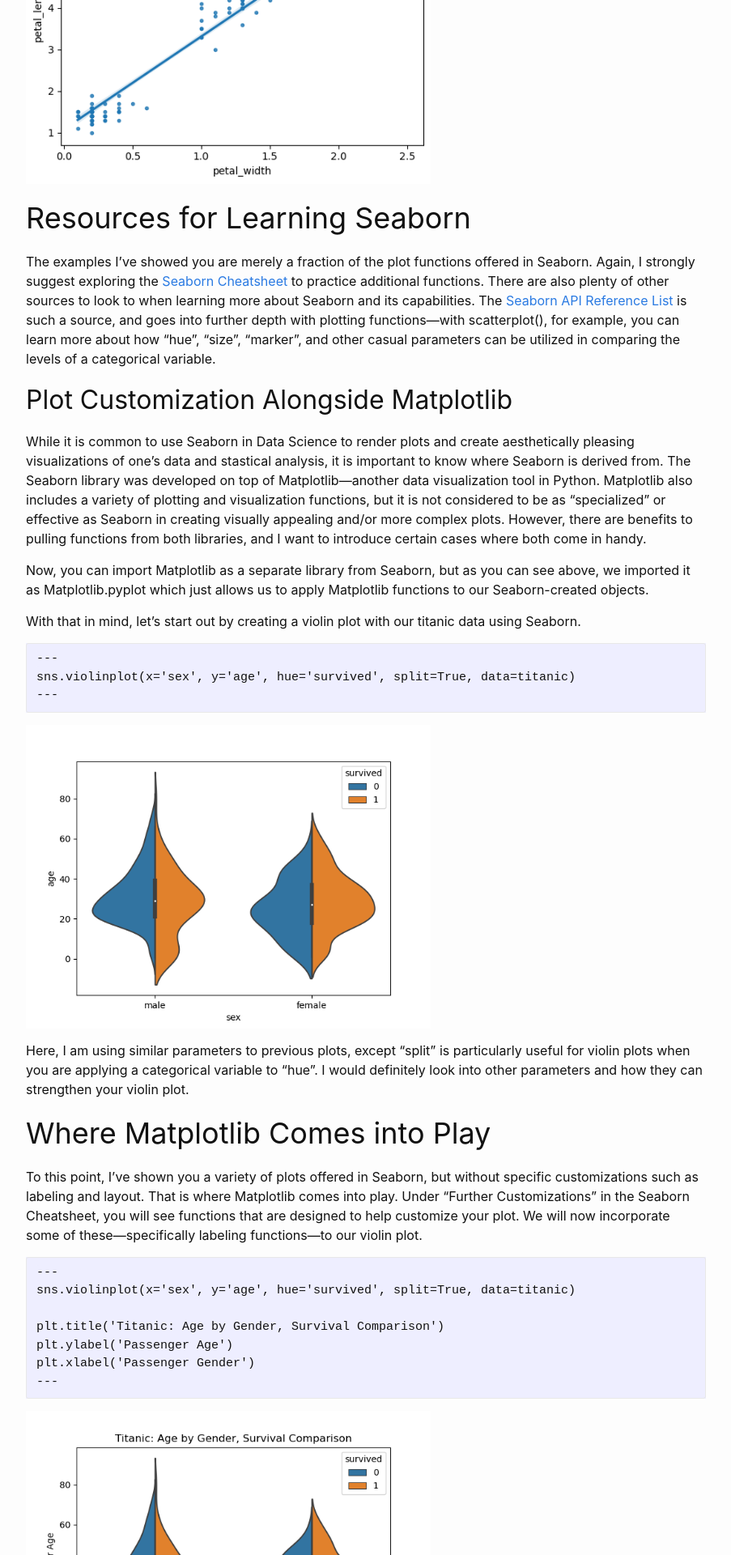
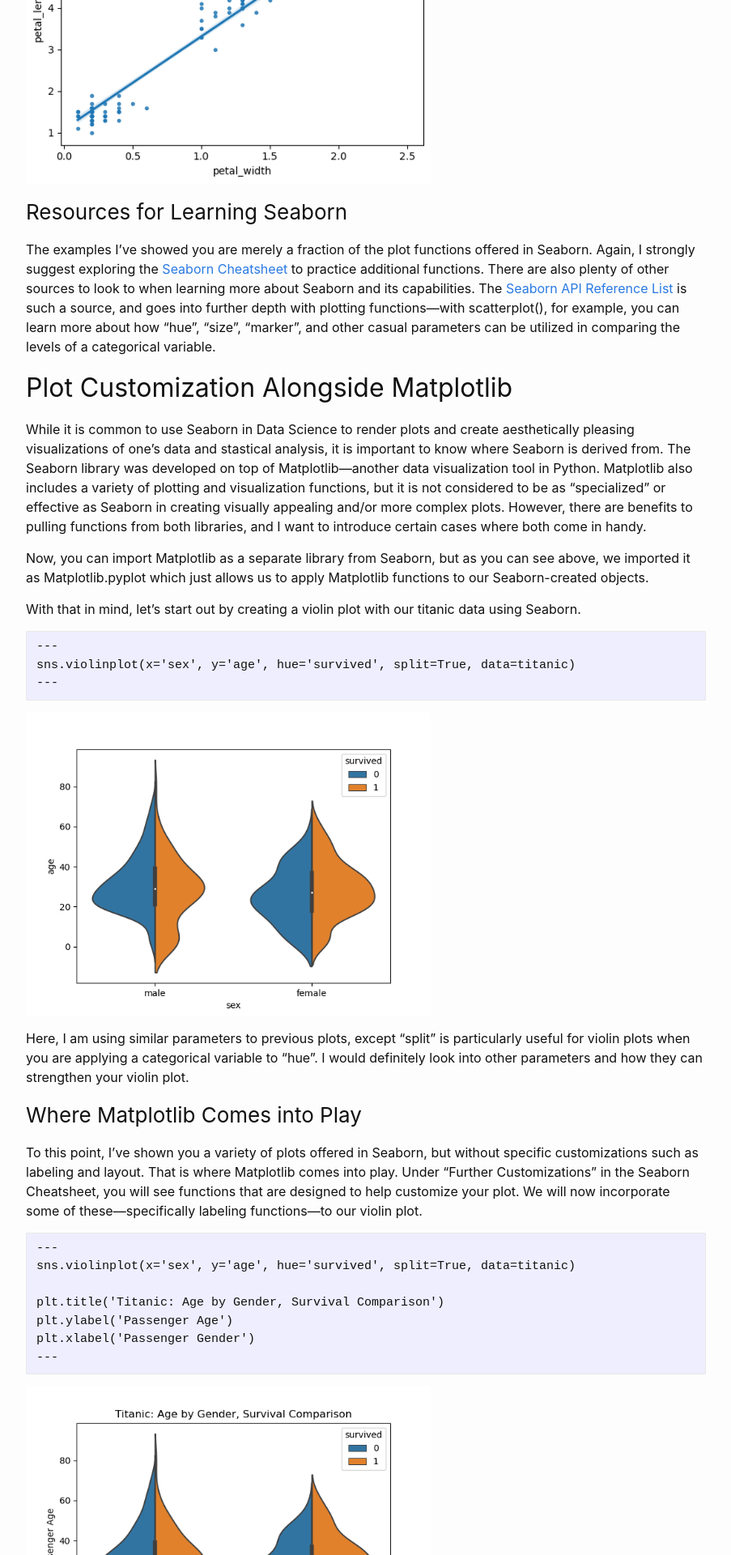
Before and after one commit to aajb99/aajb99.github.io, a Jekyll site: the page built from _posts/2023-10-10-seaborn-tutorial.md, in a window 1280 px wide. Shown: the part 3516-5436 px from the top of the page at 81% size, without its empty margins (188-1091 px from the left). Built offline with Jekyll 4.4.1, drawn with Linux system fonts in a browser that asks for light colours; comment, search, counter and statistics services are not loaded.

Commit message:
Blog edits

```diff
--- a/_posts/2023-10-10-seaborn-tutorial.md
+++ b/_posts/2023-10-10-seaborn-tutorial.md
@@ -83,7 +83,7 @@ sns.regplot(x='petal_width', y='petal_length', data=iris, marker='.')
 
 <img src="{{site.url}}/{{site.baseurl}}/assets/images/regplt1.png" alt="" style="width:500px;"/>
 
-# Resources for Learning Seaborn
+### Resources for Learning Seaborn
 
 The examples I've showed you are merely a fraction of the plot functions offered in Seaborn. Again, I strongly suggest exploring the [Seaborn Cheatsheet](https://www.datacamp.com/cheat-sheet/python-seaborn-cheat-sheet) to practice additional functions. There are also plenty of other sources to look to when learning more about Seaborn and its capabilities. The [Seaborn API Reference List](https://seaborn.pydata.org/api.html) is such a source, and goes into further depth with plotting functions—with scatterplot(), for example, you can learn more about how "hue", "size", "marker", and other casual parameters can be utilized in comparing the levels of a categorical variable.
 
@@ -106,7 +106,7 @@ sns.violinplot(x='sex', y='age', hue='survived', split=True, data=titanic)
 
 Here, I am using similar parameters to previous plots, except "split" is particularly useful for violin plots when you are applying a categorical variable to "hue". I would definitely look into other parameters and how they can strengthen your violin plot.
 
-# Where Matplotlib Comes into Play
+### Where Matplotlib Comes into Play
 
 To this point, I've shown you a variety of plots offered in Seaborn, but without specific customizations such as labeling and layout. That is where Matplotlib comes into play. Under "Further Customizations" in the Seaborn Cheatsheet, you will see functions that are designed to help customize your plot. We will now incorporate some of these—specifically labeling functions—to our violin plot.
 
```
